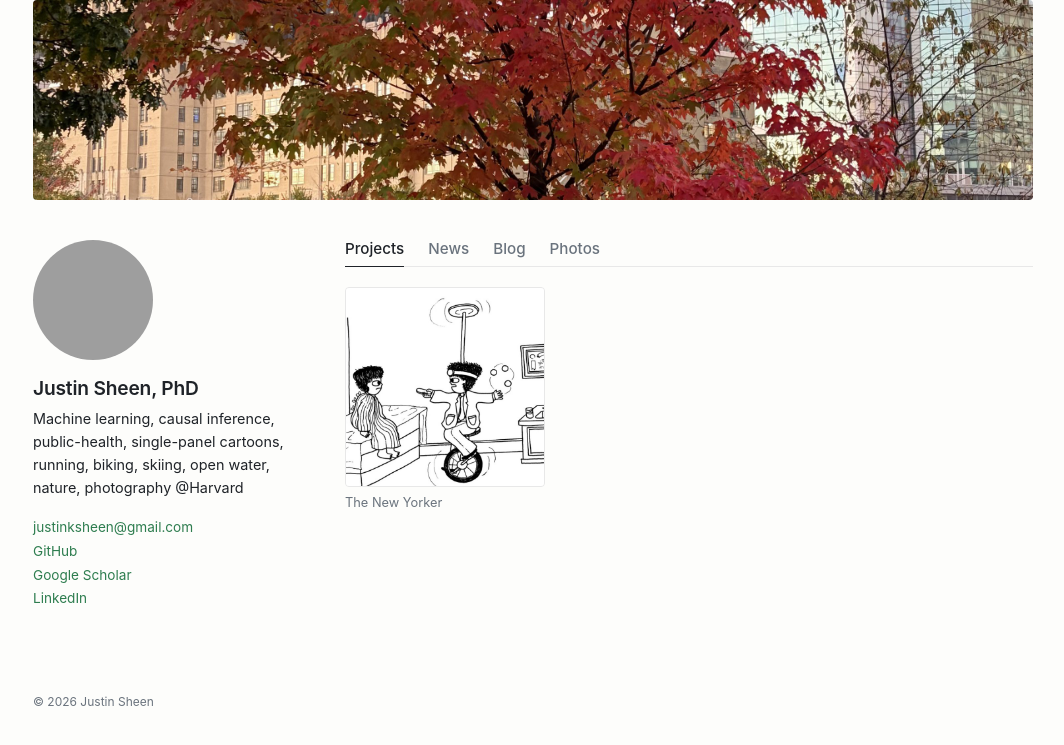
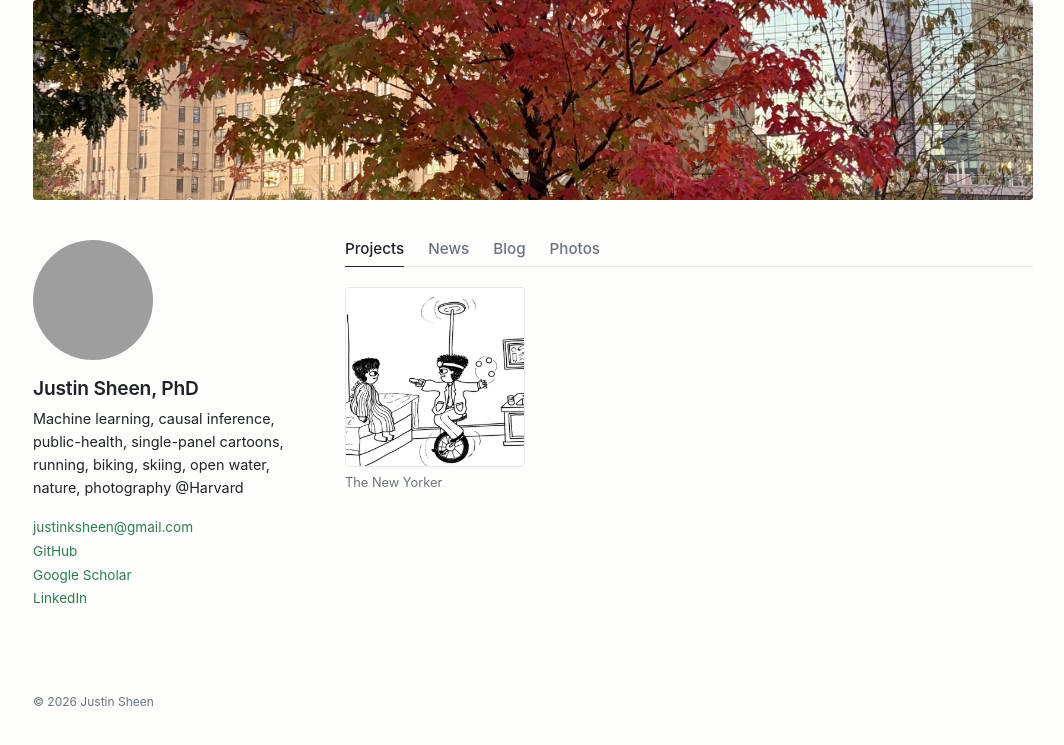
Before and after one commit to jsheen/jsheen.github.io, a Jekyll site: the page built from index.html, in a window 1280 px wide. Shown: the top 745 px of the page, without its empty margins (107-1171 px from the left). Built offline with Jekyll 4.4.1, drawn with Linux system fonts in a browser that asks for light colours; grey boxes are pictures that could not be loaded.

Commit message:
Project tiles 180px
Co-Authored-By: Claude Opus 5.5 <noreply@anthropic.com>

```diff
--- a/assets/css/style.css
+++ b/assets/css/style.css
@@ -61,10 +61,10 @@ body.wide .wrap { max-width: 1040px; }
 .tab-panel .post-list { margin-top: 20px; }
 
 /* Projects */
-.project-grid { list-style: none; padding: 0; margin: 20px 0 0; display: grid; grid-template-columns: repeat(auto-fill, 200px); gap: 16px; }
+.project-grid { list-style: none; padding: 0; margin: 20px 0 0; display: grid; grid-template-columns: repeat(auto-fill, 180px); gap: 16px; }
 .project-wide { grid-column: span 2; }
 .tile { position: relative; display: flex; align-items: flex-end; aspect-ratio: 1 / 1; padding: 14px; border: 1px solid var(--rule); border-radius: 4px; overflow: hidden; background: rgba(127,127,127,0.05); color: var(--text); transition: opacity .15s; }
-.project-wide .tile { aspect-ratio: auto; height: 100%; min-height: 200px; }
+.project-wide .tile { aspect-ratio: auto; height: 100%; min-height: 180px; }
 a.tile:hover { opacity: .85; text-decoration: none; }
 .tile img { position: absolute; inset: 0; width: 100%; height: 100%; object-fit: cover; }
 .tile-title { font-size: 0.95rem; font-weight: 500; line-height: 1.3; }
```
